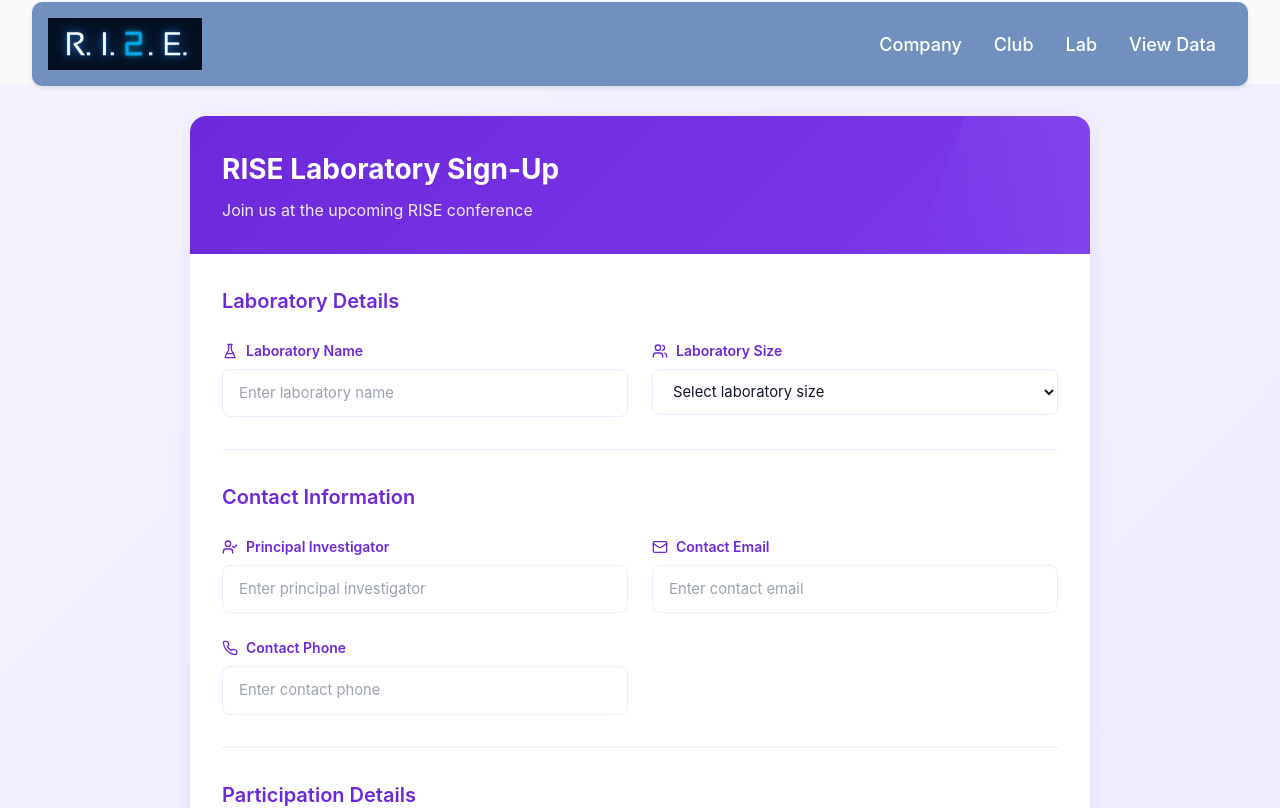
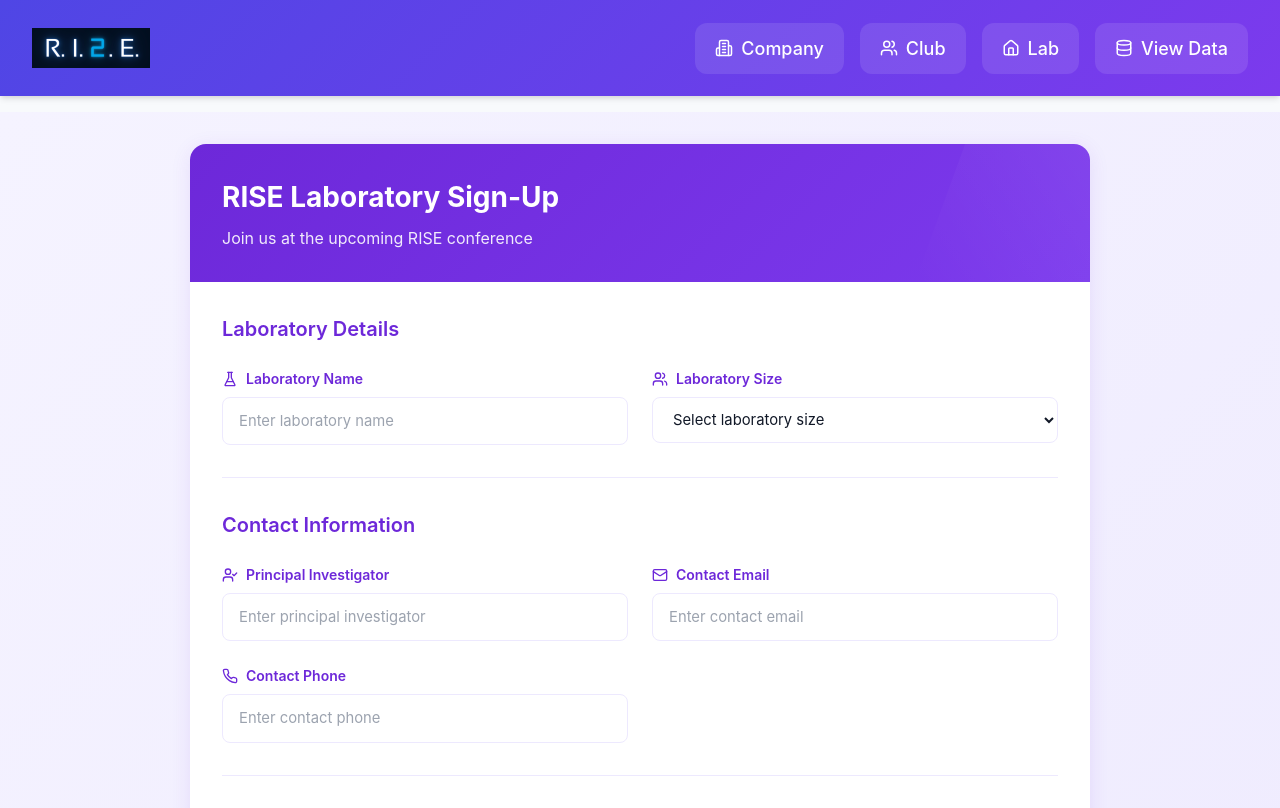
Before and after one commit to purdue-arc/FormDataApp, a React (Create React App) app: page /lab in a window 1280 px wide. Shown: the top 808 px of the page. Built offline with nearby package versions, Linux system fonts and the light colour scheme.

Commit message:
Navigation modernization and scroll effect

```diff
--- a/src/Nav.css
+++ b/src/Nav.css
@@ -1,134 +1,118 @@
-.gpt3__navbar {
+:root {
+    --navbar-height: 6rem;
+    --navbar-height-scrolled: 4rem;
+    --primary-gradient: linear-gradient(135deg, #4F46E5 0%, #7C3AED 100%);
+    --shadow-subtle: 0 4px 6px -1px rgba(0, 0, 0, 0.1), 0 2px 4px -1px rgba(0, 0, 0, 0.06);
+    --shadow-elevated: 0 10px 15px -3px rgba(0, 0, 0, 0.1), 0 4px 6px -2px rgba(0, 0, 0, 0.05);
+}
+
+.nav-wrapper {
+    height: var(--navbar-height);
+    margin-bottom: 1rem;
+    position: sticky;
+    top: 0;
+    z-index: 999;
+    width: 100%;
+}
+
+.navbar {
     display: flex;
     align-items: center;
-    background: rgb(113, 144, 189);
-    padding: 1rem;
-    box-shadow: 0 2px 4px rgba(0, 0, 0, 0.1);
-    border-radius: 10px;
-    position: sticky;
-    top: 2px;
-    left: 2.5vw;
-    z-index: 999;
-    width: 95vw;
+    justify-content: space-between;
+    background: var(--primary-gradient);
+    position: fixed;
+    box-shadow: var(--shadow-subtle);
+    backdrop-filter: blur(8px);
+    padding: 0 2rem;
 }
-.gpt3__navbar-links {
+
+.navbar-links {
     flex: 1;
     display: flex;
     justify-content: flex-start;
     align-items: center;
 }
 
-.gpt3__navbar-links_logo {
+.navbar-links_logo img {
+    height: 2.5rem;
+    width: auto;
+    transition: height 0.3s ease;
 }
 
-.gpt3__navbar-links_logo img {
-    width: 12vw;
-    height: auto;
-}
-
-.gpt3__navbar-links_container {
+.navbar-links_container {
     display: flex;
     flex-direction: row;
     margin-left: auto;
+    gap: 1rem;
 }
 
-.gpt3__navbar-sign {
-    display: flex;
-    justify-content: flex-end;
-    align-items: center;
+.navbar-links_container p,
+.navbar-menu_container p {
+    margin: 0;
 }
 
-.gpt3__navbar-links_container p,
-.gpt3__navbar-sign p,
-.gpt3__navbar-menu_container p {
-    color: #007bff; /* Blue text color */
-    font-family: var(--font-family);
+.navbar-links_container a,
+.navbar-menu_container a {
+    color: white;
+    text-decoration: none;
     font-weight: 500;
-    font-size: 18px;
-    line-height: 25px;
-    text-transform: capitalize;
-    margin: 0 1rem;
-    cursor: pointer;
+    font-size: 1.125rem;
+    padding: 0.75rem 1.25rem;
+    border-radius: 12px;
+    display: flex;
+    align-items: center;
+    gap: 0.5rem;
+    background: rgba(255, 255, 255, 0.1);
+    transition: background 0.2s ease;
 }
 
-.gpt3__navbar-sign button,
-.gpt3__navbar-menu_container button {
-    padding: 0.5rem 1rem;
-    color: #fff;
-    background: #007bff; /* Blue button background color */
-    font-family: var(--font-family);
-    font-weight: 500;
-    font-size: 18px;
-    line-height: 25px;
-    border-radius: 5px;
-    border: 0;
-    outline: none;
-    cursor: pointer;
+.navbar-links_container a:hover,
+.navbar-menu_container a:hover {
+    background: rgba(255, 255, 255, 0.2);
 }
 
-.gpt3__navbar-menu {
+.navbar-menu {
     margin-left: 1rem;
     display: none;
     position: relative;
 }
 
-.gpt3__navbar-menu svg {
-    cursor: pointer;
-}
-
-.gpt3__navbar-menu_container {
+.navbar-menu_container {
     display: flex;
-    justify-content: flex-end;
-    align-items: flex-end;
     flex-direction: column;
-    text-align: end;
-    background: #f0f5fb; /* Light blue background color */
-    padding: 2rem;
+    background: var(--primary-gradient);
+    padding: 1rem;
     position: absolute;
-    top: 40px;
+    top: calc(100% + 0.5rem);
     right: 0;
-    margin-top: 1rem;
-    min-width: 210px;
-    border-radius: 10px;
-    box-shadow: 0 2px 4px rgba(0, 0, 0, 0.1);
-}
-
-.gpt3__navbar-menu_container p {
-    margin: 1rem 0;
-}
-
-.gpt3__navbar-menu_container-links-sign {
-    display: none;
+    min-width: 220px;
+    border-radius: 16px;
+    box-shadow: var(--shadow-elevated);
+    gap: 0.5rem;
 }
 
 @media screen and (max-width: 1050px) {
-    .gpt3__navbar-links_container {
+    .navbar-links_container {
         display: none;
     }
 
-    .gpt3__navbar-menu {
+    .navbar-menu {
         display: flex;
     }
 }
 
 @media screen and (max-width: 700px) {
-    .gpt3__navbar {
-        padding: 1rem 2rem;
+    .navbar {
+        padding: 0 1.5rem;
     }
 }
 
 @media screen and (max-width: 550px) {
-    .gpt3__navbar {
-        padding: 1rem;
-    }
-    .gpt3__navbar-sign {
-        display: none;
-    }
-    .gpt3__navbar-menu_container {
-        top: 20px;
+    .navbar {
+        padding: 0 1rem;
     }
 
-    .gpt3__navbar-menu_container-links-sign {
-        display: block;
+    .navbar-links_logo img {
+        height: 2rem;
     }
 }
--- a/src/Nav.jsx
+++ b/src/Nav.jsx
@@ -1,66 +1,133 @@
-import React, { useState } from "react";
-import { RiMenu3Line, RiCloseLine } from "react-icons/ri";
+import React, { useState, useEffect } from "react";
+import { motion, useScroll, useTransform } from "framer-motion";
+import { Menu, X, Building2, Users, Home, Database } from 'lucide-react';
 import "./Nav.css";
-import logo from "./riselogo.png"
+import logo from "./riselogo.png";
 
-const Menu = () => (
+const NavLinks = () => (
     <>
-        <p>
-            <a style={{color: "#ffffff", textDecoration: "none"}} href="company">Company</a>
-        </p>
-        <p>
-            <a style={{color: "#ffffff", textDecoration: "none"}} href="club">Club</a>
-        </p>
-        <p>
-            <a style={{color: "#ffffff", textDecoration: "none"}} href="lab">Lab</a>
-        </p>
-        <p>
-            <a style={{color: "#ffffff", textDecoration: "none"}} href="viewer">View Data</a>
-        </p>
+        <motion.p whileHover={{ scale: 1.02 }}>
+            <a href="company">
+                <Building2 size={18} />
+                Company
+            </a>
+        </motion.p>
+        <motion.p whileHover={{ scale: 1.02 }}>
+            <a href="club">
+                <Users size={18} />
+                Club
+            </a>
+        </motion.p>
+        <motion.p whileHover={{ scale: 1.02 }}>
+            <a href="lab">
+                <Home size={18} />
+                Lab
+            </a>
+        </motion.p>
+        <motion.p whileHover={{ scale: 1.02 }}>
+            <a href="viewer">
+                <Database size={18} />
+                View Data
+            </a>
+        </motion.p>
     </>
 );
 
 const Navbar = () => {
-    const [toggleMenu, setToggleMenu] = useState(false);
+    const [isOpen, setIsOpen] = useState(false);
+    const { scrollY } = useScroll();
+
+    // Transform values based on scroll with a longer range
+    const borderRadius = useTransform(
+        scrollY,
+        [20, 220], // Increased range for more gradual effect
+        [0, 10]   // Max border radius slightly reduced
+    );
+
+    const width = useTransform(
+        scrollY,
+        [20, 220],
+        ["100vw", "94vw"]
+    );
+
+    const height = useTransform(
+        scrollY,
+        [20, 220],
+        ["6rem", "5rem"]
+    );
+
+    const xOffset = useTransform(
+        scrollY,
+        [20, 220],
+        ["0vw", "3vw"] // This controls the left position
+    );
+
+    const yOffset = useTransform(
+        scrollY,
+        [20, 220],
+        ["0vh", "0.8vh"] // This controls the left position
+    );
+
     return (
-        <div className="gpt3__navbar">
-            <div className="gpt3__navbar-links">
-                <div className="gpt3__navbar-links_logo">
-                    <img
-                        src={logo} alt={"RISE_Logo"}
-                        />
+        <div className="nav-wrapper">
+            <motion.div
+                className="navbar"
+                style={{
+                    borderRadius,
+                    width,
+                    height,
+                    left: xOffset,
+                    top: yOffset
+                }}
+                initial={{ y: -100 }}
+                animate={{ y: 0 }}
+                transition={{
+                    type: "spring",
+                    stiffness: 300,
+                    damping: 30
+                }}
+            >
+                <div className="navbar-links">
+                    <motion.div
+                        className="navbar-links_logo"
+                        whileHover={{ scale: 1.02 }}
+                    >
+                        <img src={logo} alt="RISE_Logo" />
+                    </motion.div>
+                    <motion.div
+                        className="navbar-links_container"
+                        initial={{ opacity: 0, x: 20 }}
+                        animate={{ opacity: 1, x: 0 }}
+                        transition={{ delay: 0.2 }}
+                    >
+                        <NavLinks />
+                    </motion.div>
                 </div>
-                <div className="gpt3__navbar-links_container">
-                    <Menu />
+                <div className="navbar-menu">
+                    <motion.div
+                        whileHover={{ scale: 1.1 }}
+                        whileTap={{ scale: 0.95 }}
+                    >
+                        {isOpen ? (
+                            <X color="#fff" size={27} onClick={() => setIsOpen(false)} />
+                        ) : (
+                            <Menu color="#fff" size={27} onClick={() => setIsOpen(true)} />
+                        )}
+                    </motion.div>
+
+                    {isOpen && (
+                        <motion.div
+                            className="navbar-menu_container"
+                            initial={{ opacity: 0, y: -20 }}
+                            animate={{ opacity: 1, y: 0 }}
+                            exit={{ opacity: 0, y: -20 }}
+                            transition={{ type: "spring", stiffness: 300, damping: 30 }}
+                        >
+                            <NavLinks />
+                        </motion.div>
+                    )}
                 </div>
-            </div>
-            <div className="gpt3__navbar-sign">
-            </div>
-            <div className="gpt3__navbar-menu">
-                {toggleMenu ?
-                    <RiCloseLine
-                        color="#fff"
-                        size={27}
-                        onClick={() => setToggleMenu(false)}
-                    />
-                    :
-                    <RiMenu3Line
-                        color="#fff"
-                        size={27}
-                        onClick={() => setToggleMenu(true)}
-                    />
-                }
-
-                {toggleMenu && (
-                    <div className="gpt3__navbar-menu_container scale-up-center">
-                        <div className="gpt3__navbar-menu_container-links"></div>
-                        <Menu />
-
-                        <div className="gpt3__navbar-menu-container-links-sign">
-                        </div>
-                    </div>
-                )}
-            </div>
+            </motion.div>
         </div>
     );
 };
```
